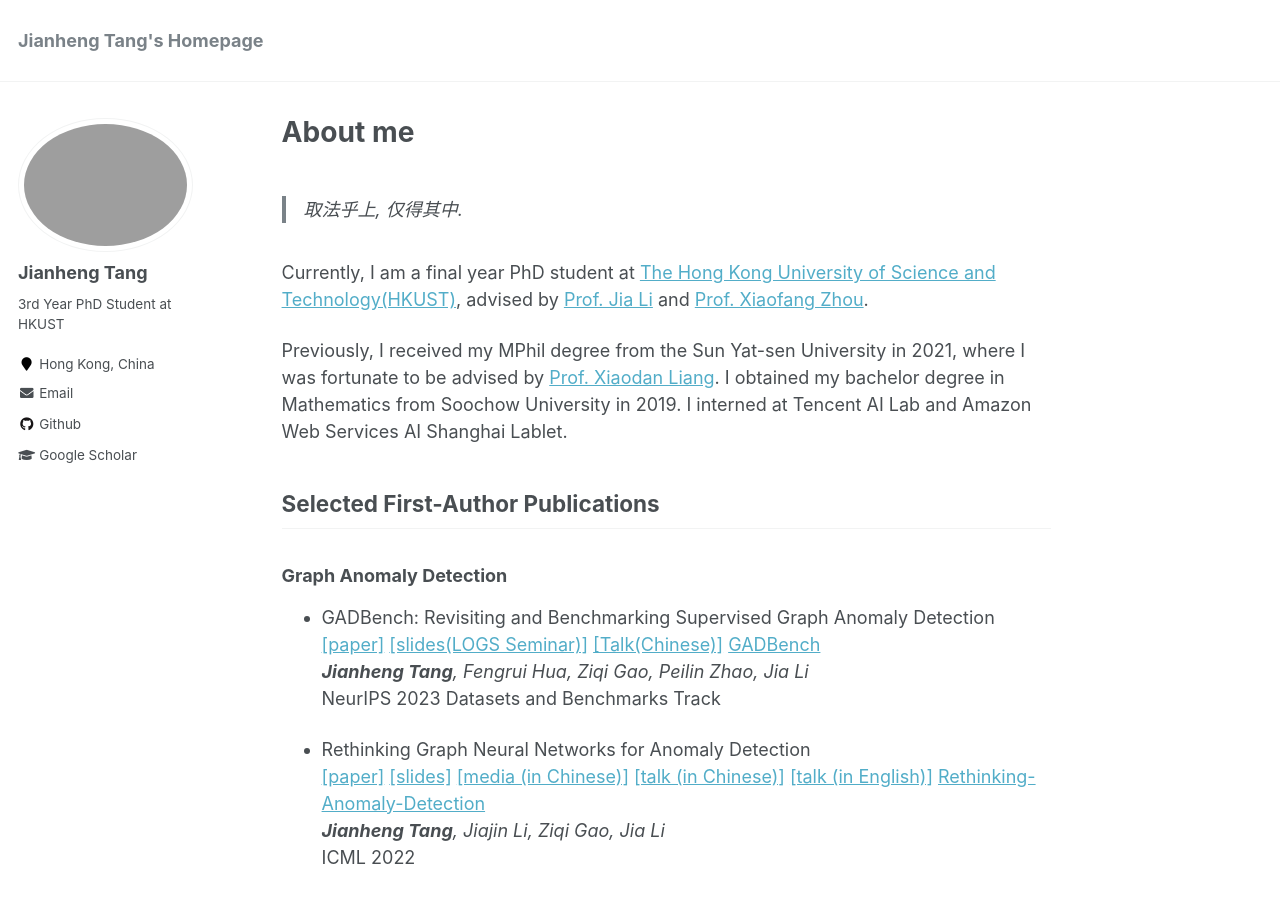
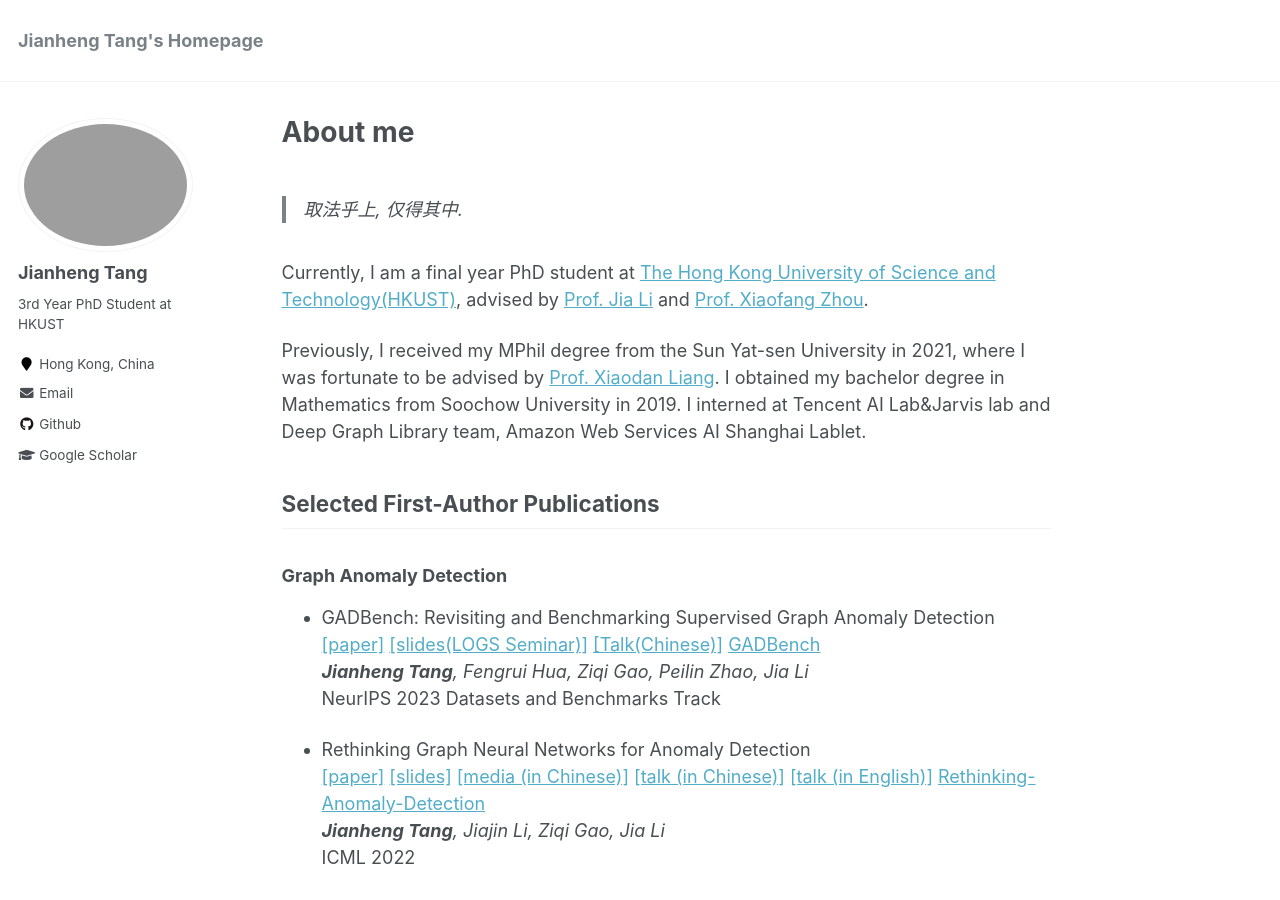
Before and after one commit to squareRoot3/squareRoot3.github.io, a Jekyll site: the page built from _pages/about.md, in a window 1280 px wide and 900 px high. Built offline with Jekyll 4.4.1, drawn with Linux system fonts in a browser that asks for light colours.

Commit message:
Update about.md

```diff
--- a/_pages/about.md
+++ b/_pages/about.md
@@ -14,7 +14,7 @@ Currently, I am a final year PhD student at [The Hong Kong University of Science
 advised by [Prof. Jia Li](https://sites.google.com/view/lijia) and [Prof. Xiaofang Zhou](https://sites.google.com/view/xiaofang-zhou/home).
 
 Previously, I received my MPhil degree from the Sun Yat-sen University in 2021, where I was fortunate to be advised by [Prof. Xiaodan Liang](https://scholar.google.com/citations?user=voxznZAAAAAJ&hl).
-I obtained my bachelor degree in Mathematics from Soochow University in 2019. I interned at Tencent AI Lab and Amazon Web Services AI Shanghai Lablet.
+I obtained my bachelor degree in Mathematics from Soochow University in 2019. I interned at Tencent AI Lab&Jarvis lab and Deep Graph Library team, Amazon Web Services AI Shanghai Lablet.
 
 <!-- Place this tag in your head or just before your close body tag. -->
 <script async defer src="https://buttons.github.io/buttons.js"></script>
```
